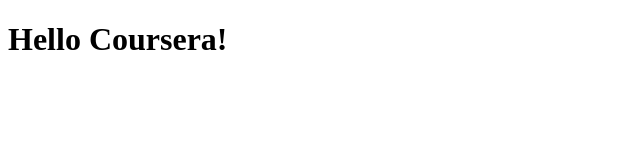
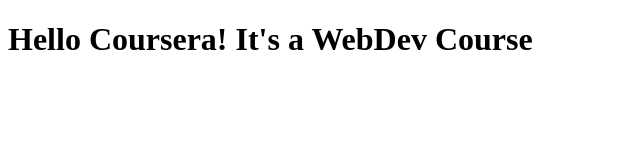
Before and after one commit to mrKornWij/courseraWebDev, a plain HTML site: page site/index.html in a window 1280 px wide. Shown: the whole page, without its empty margins (0-640 px from the left). Drawn offline with Linux system fonts and the light colour scheme.

Commit message:
we setup globally

```diff
--- a/package.json
+++ /dev/null
@@ -1,6 +0,0 @@
-{
-  "dependencies": {
-    "browser-sync": "^3.0.2",
-    "nodejs": "^0.0.0"
-  }
-}
--- a/site/index.html
+++ b/site/index.html
@@ -4,6 +4,6 @@
         <title>Hello Coursera!</title>
     </head>
     <body>
-        <h1>Hello Coursera!</h1>
+        <h1>Hello Coursera! It's a WebDev Course</h1>
     </body>
 </html>
```
Also changed, not shown: 1 other file.
